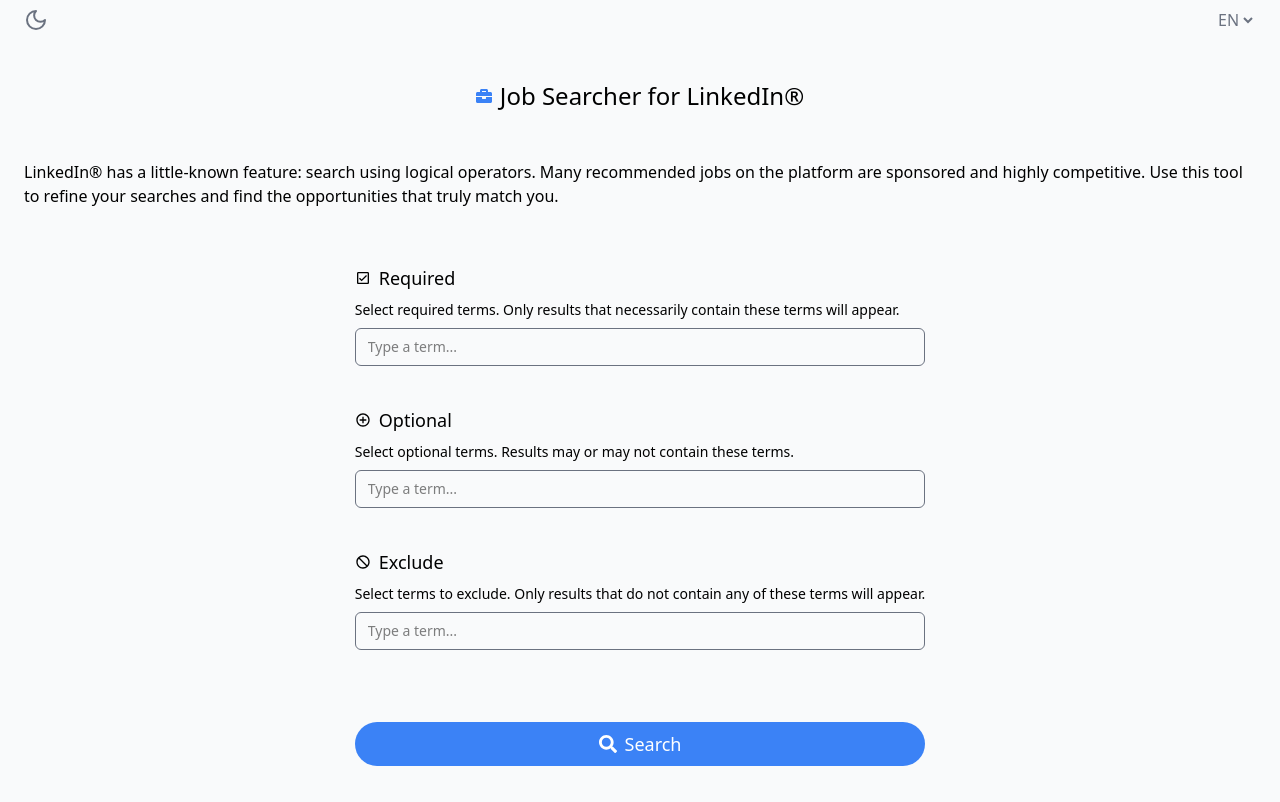
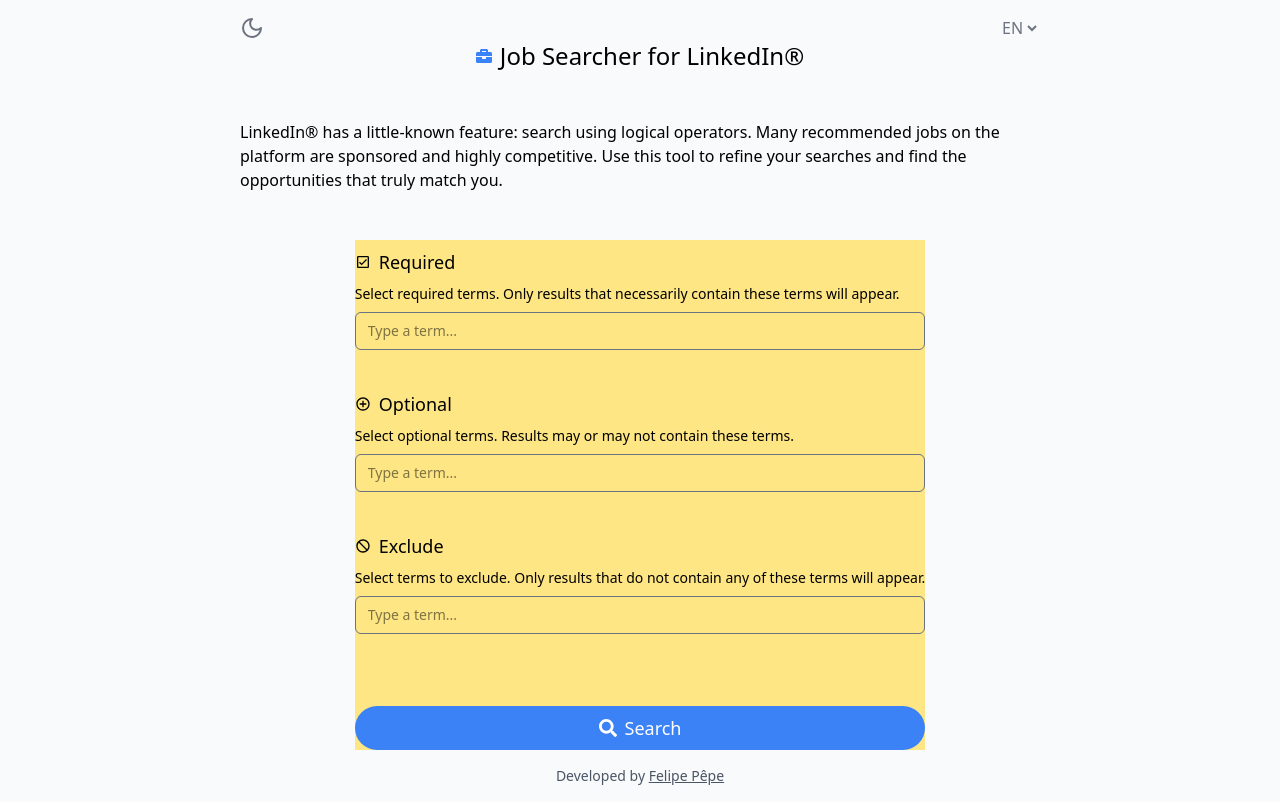
Before and after one commit to lipe-pepe/linkedin-search, a Next.js app: page /en in a window 1280 px wide. Built offline with nearby package versions, Linux system fonts and the light colour scheme.

Commit message:
feat: :lipstick: adjusted layout

```diff
--- a/messages/en.json
+++ b/messages/en.json
@@ -1,7 +1,8 @@
 {
   "HomePage": {
     "title": "Job Searcher for LinkedIn®",
-    "about": "LinkedIn® has a little-known feature: search using logical operators. Many recommended jobs on the platform are sponsored and highly competitive. Use this tool to refine your searches and find the opportunities that truly match you."
+    "about": "LinkedIn® has a little-known feature: search using logical operators. Many recommended jobs on the platform are sponsored and highly competitive. Use this tool to refine your searches and find the opportunities that truly match you.",
+    "developed": "Developed by"
   },
   "Form": {
     "mandatory": {
--- a/messages/pt.json
+++ b/messages/pt.json
@@ -1,7 +1,8 @@
 {
   "HomePage": {
     "title": "Busca de Vagas no LinkedIn®",
-    "about": "O LinkedIn® possui um recurso pouco conhecido: a busca com operadores lógicos. Muitas das vagas recomendadas na plataforma são patrocinadas e altamente concorridas. Use esta ferramenta para refinar suas buscas e encontrar as oportunidades que realmente combinam com você."
+    "about": "O LinkedIn® possui um recurso pouco conhecido: a busca com operadores lógicos. Muitas das vagas recomendadas na plataforma são patrocinadas e altamente concorridas. Use esta ferramenta para refinar suas buscas e encontrar as oportunidades que realmente combinam com você.",
+    "developed": "Desenvolvido por"
   },
   "Form": {
     "mandatory": {
--- a/src/app/[locale]/page.tsx
+++ b/src/app/[locale]/page.tsx
@@ -2,12 +2,16 @@
 import { FaBriefcase } from "react-icons/fa";
 import { getTranslations } from "next-intl/server";
 import Header from "@/components/header";
+import Link from "next/link";
 
 export default async function Home() {
   const t = await getTranslations("HomePage");
   return (
-    <div className="mt-2 mx-6 flex flex-col justify-center items-center gap-12">
+    <main className="min-h-screen flex flex-col items-center">
+      <div className="w-full max-w-4xl px-4 sm:px-6 lg:px-12 pt-4">
         <Header />
+      </div>
+      <div className="flex-1 w-full max-w-4xl px-4 sm:px-6 lg:px-12 flex flex-col items-center justify-center gap-12">
         <div className="flex flex-wrap items-center gap-2">
           <div className="text-primary">
             <FaBriefcase />
@@ -17,5 +21,16 @@
         <p>{t("about")}</p>
         <Form />
       </div>
+      <footer className="w-full max-w-4xl px-4 sm:px-6 lg:px-12 py-4 text-center text-sm text-gray-600">
+        {t("developed")}{" "}
+        <Link
+          className="underline"
+          target="_blank"
+          href={"https://felipepepe.dev"}
+        >
+          Felipe Pêpe
+        </Link>
+      </footer>
+    </main>
   );
 }
--- a/src/components/form.tsx
+++ b/src/components/form.tsx
@@ -46,7 +46,7 @@
   };
 
   return (
-    <form className="flex flex-col gap-2" onSubmit={handleSubmit}>
+    <form className="flex bg-amber-200 flex-col gap-2" onSubmit={handleSubmit}>
       <TermsContext value={terms}>
         <Select
           icon={<MdOutlineCheckBox />}
```
Lines whose indentation alone changed are shown as unchanged.
